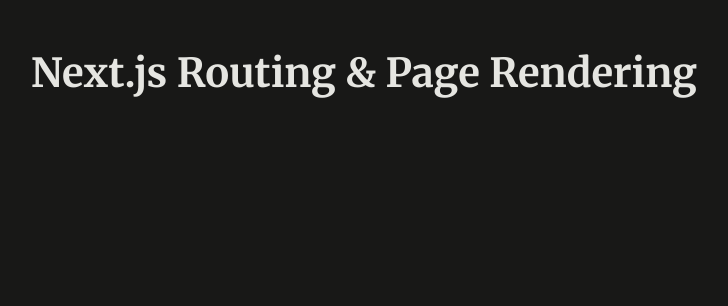
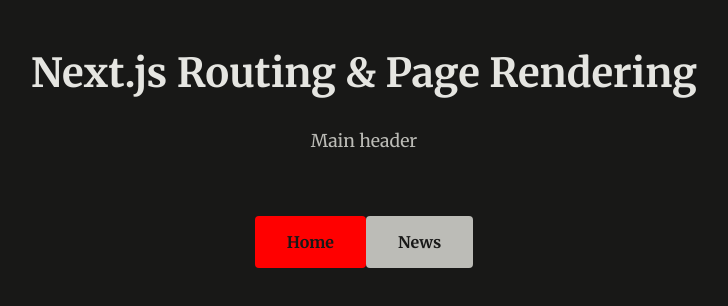
Before and after one commit to dmr-911/news-portal-nextjs, a Next.js app: page / in a window 1280 px wide. Shown: the top 306 px of the page, without its empty margins (276-1004 px from the left). Built offline with nearby package versions, Linux system fonts and the light colour scheme.

Commit message:
feat: two pages, one main header component, a dynamic route created

```diff
--- a/app/page.js
+++ b/app/page.js
@@ -1,7 +1,10 @@
+import MainHeader from "@/components/main-header/main-header";
+
 export default function HomePage() {
   return (
     <div id="home">
       <h1>Next.js Routing & Page Rendering</h1>
+      <MainHeader />
     </div>
   );
 }
--- /dev/null
+++ b/components/main-header/main-header.js
@@ -0,0 +1,16 @@
+import React from "react";
+import classes from "./main-header.module.css";
+import Link from "next/link";
+import NavLink from "./nav-link";
+
+const MainHeader = () => {
+  return (
+    <div>
+      <p>Main header</p>
+      <NavLink href="/">Home</NavLink>
+      <NavLink href="/news">News</NavLink>
+    </div>
+  );
+};
+
+export default MainHeader;
--- /dev/null
+++ b/components/main-header/nav-link.js
@@ -0,0 +1,16 @@
+"use client";
+import React from "react";
+import Link from "next/link";
+import classes from "./nav-link.module.css";
+import { usePathname } from "next/navigation";
+
+const NavLink = ({ href, children }) => {
+  const path = usePathname();
+  return (
+    <Link href={href} className={path.includes(href) ? classes.active : null}>
+      {children}
+    </Link>
+  );
+};
+
+export default NavLink;
--- /dev/null
+++ b/components/main-header/nav-link.module.css
@@ -0,0 +1,12 @@
+.link {
+  color: cyan;
+}
+
+.link a {
+  text-decoration: none;
+  font-size: 1rem;
+}
+.active {
+  background: red!important;
+  color: white;
+}
```
Also changed, not shown: app/news/[id]/page.js (added, +8 -0 lines), app/news/page.js (added, +14 -0 lines), components/main-header/main-header.module.css (added).
